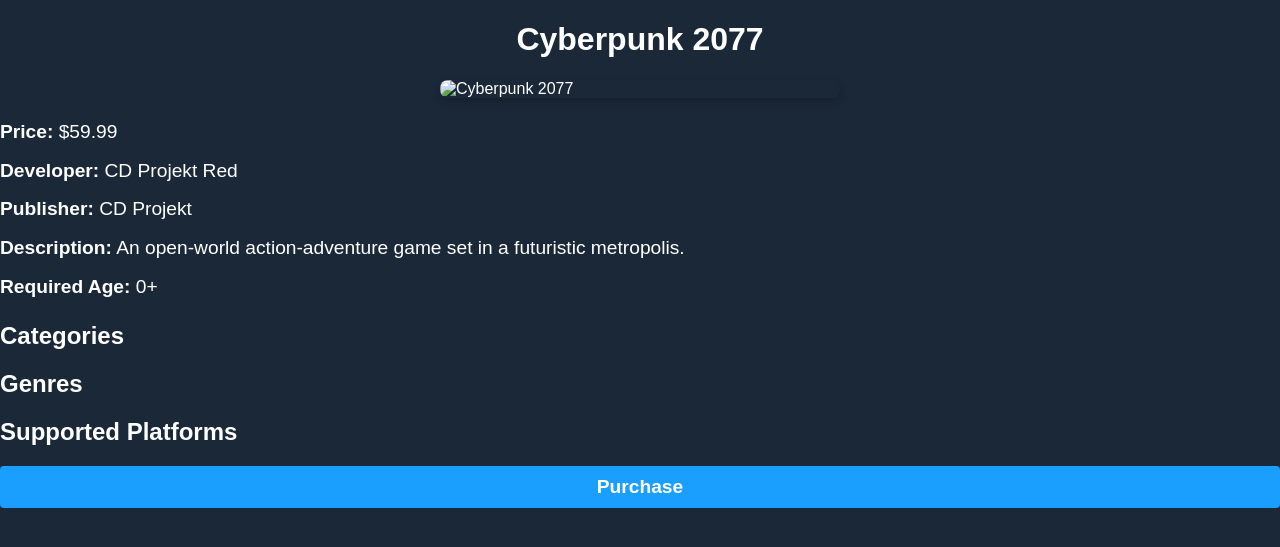
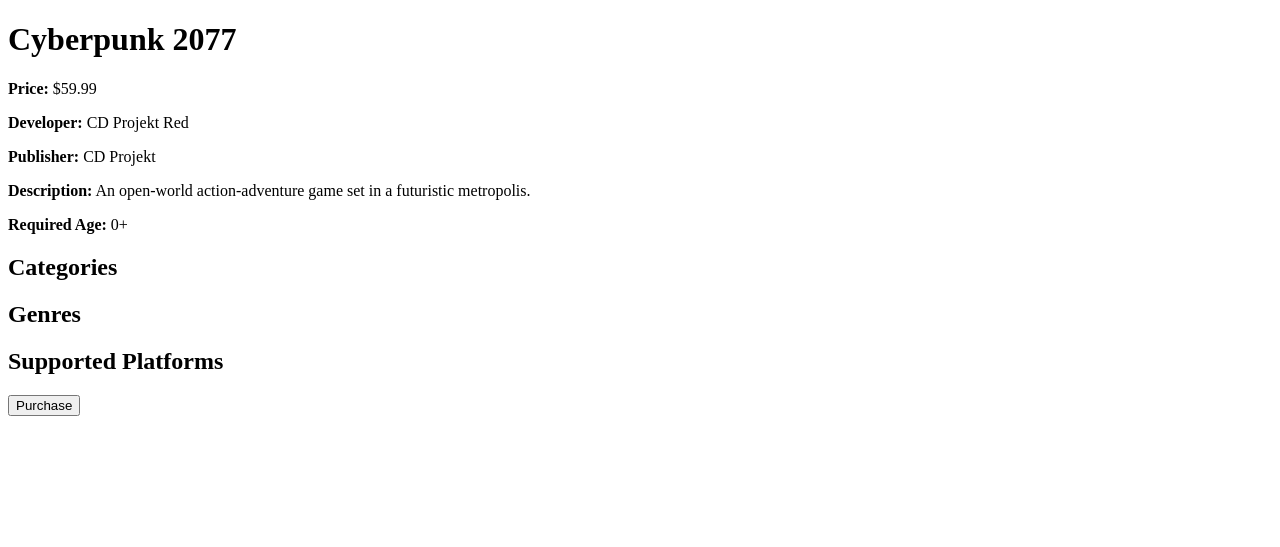
Before and after one commit to Capksz/DMS-Final-Project, a Flask app: page /game/1 in a window 1280 px wide. Shown: the top 547 px of the page. Run offline with Flask 3, Linux system fonts and the light colour scheme; the visitor is signed in with stand-in values (Sample User, id 1).

Commit message:
Update game_details.html

```diff
--- a/app/templates/game_details.html
+++ b/app/templates/game_details.html
@@ -3,11 +3,11 @@
 <head>
     <meta charset="UTF-8">
     <title>{{ game.name }} - Details</title>
-     <link rel="stylesheet" href="{{ url_for('static', filename='css/game_details.css') }}">
+
 </head>
 <body>
     <h1>{{ game.name }}</h1>
-    <img src="{{ game.image_url }}" alt="{{ game.name }}" width="400">
+
 
     <p><strong>Price:</strong> ${{ game.price }}</p>
     <p><strong>Developer:</strong> {{ game.developer }}</p>
```
